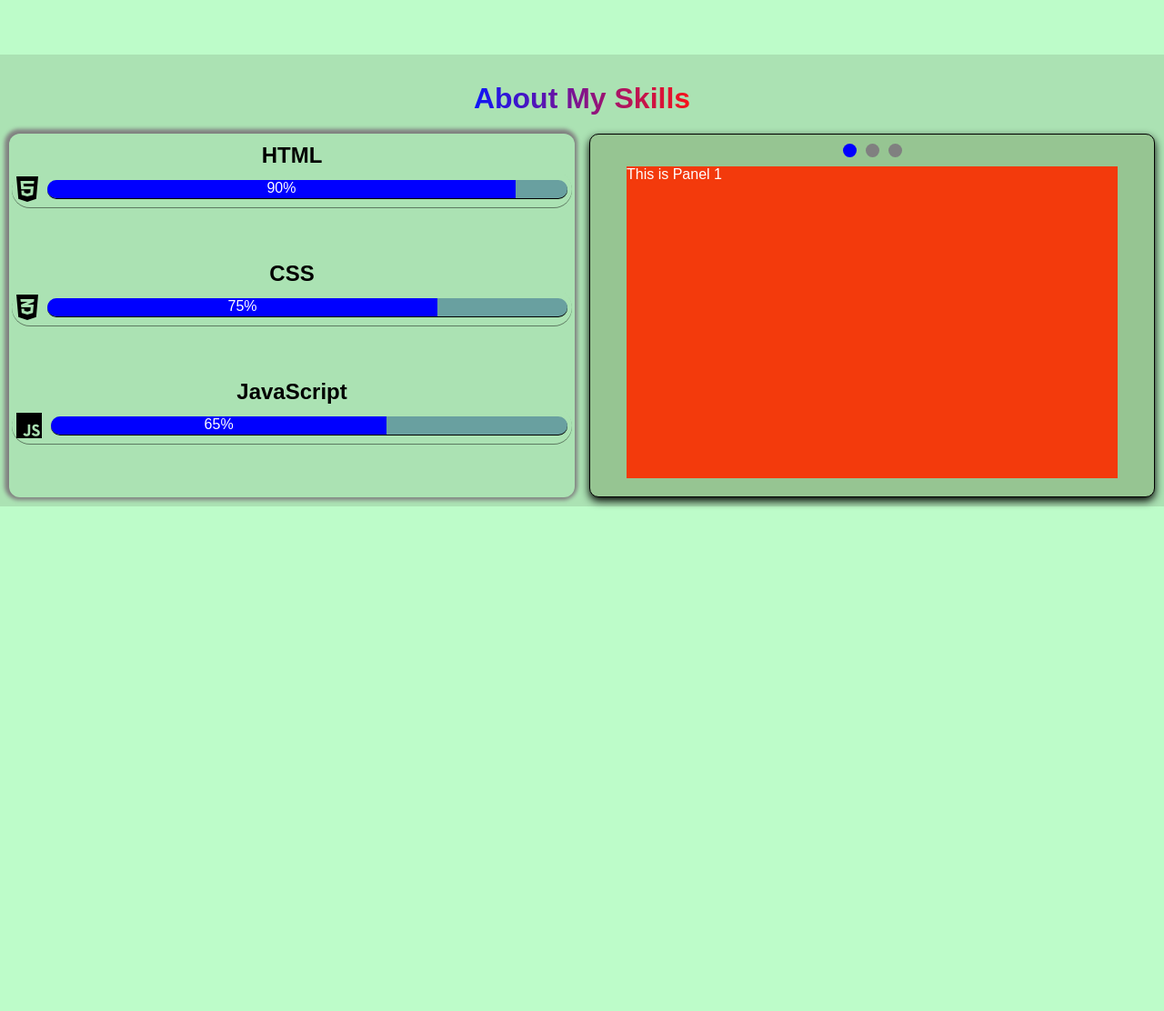
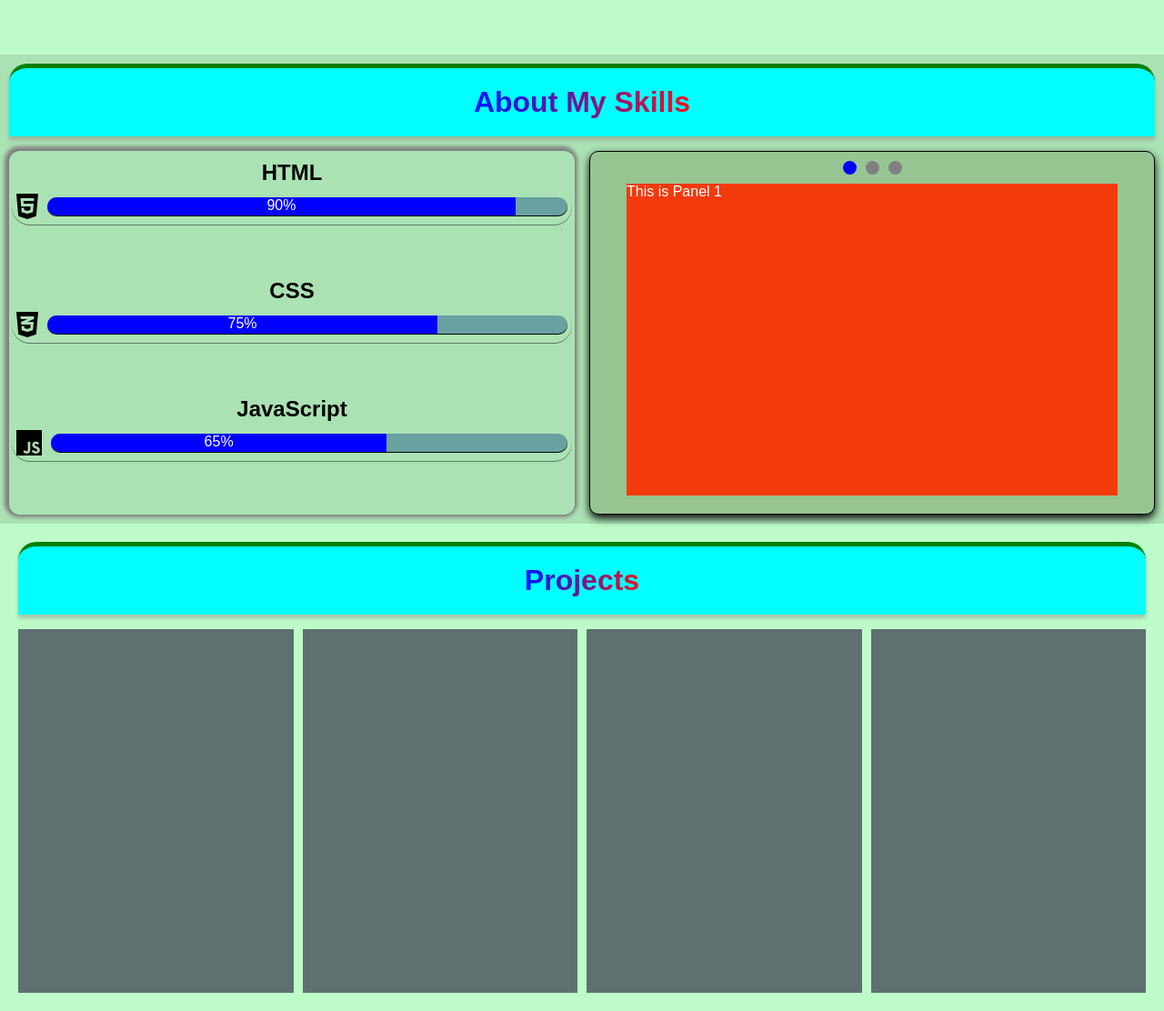
Before and after one commit to mujahidkhan621/javaSript-practice, a plain HTML site: page Index.html in a window 1280 px wide. Shown: the part 116-1228 px from the top of the page at 91% size. Before the commit the page ends 1200 px from the top, so only its background shows below. Drawn offline with Linux system fonts and the light colour scheme.

Commit message:
started working on projects section and cards

```diff
--- a/Index.html
+++ b/Index.html
@@ -64,7 +64,7 @@
 
     <!-- my skill  -->
     <section class="skill">
-        <h1>About My Skills</h1>
+        <div class="banner"><h1 class="forIngradients">About My Skills</h1></div>
         <div class="skill--div">
             <div class="language">
                 <div class="language--sect">
@@ -111,7 +111,15 @@
         </div>
         </div>
     </section>
-    <section class="project_section"></section>
+    <section class="project_section">
+        <div class="banner"><h1 class="forIngradients">Projects</h1></div>
+        <div class="cards-container">
+            <div class="cards"></div>
+        <div class="cards"></div>
+        <div class="cards"></div>
+        <div class="cards"></div>
+        </div>
+    </section>
     <script src="script.js"></script>
 </body>
 
--- a/projects.css
+++ b/projects.css
@@ -0,0 +1,24 @@
+.project_section{
+    position: relative;
+    top: 11rem;
+    /* height: 400px; */
+    width: 100%;
+    display: flex;
+    flex-direction: column;
+    align-items: center;
+    /* background-color: aquamarine; */
+    padding: 20px;
+}
+.cards-container{
+    width: 100%;
+    display: grid;
+    grid-template-columns:1fr 1fr 1fr 1fr;
+    column-gap: 10px;
+
+
+}
+
+.cards{
+    height:400px;
+    background-color: rgb(94, 112, 112);
+}
--- a/script.js
+++ b/script.js
@@ -110,7 +110,7 @@ function showPanels(index){
 // to manually switching data
 bobbles.forEach((btn,index )=>{
     btn.addEventListener('click',()=>{
-        console.log("or is it working ")
+        console.log("is it working ")
         currentIndex =index;
         showPanels(index)
     })
@@ -124,4 +124,4 @@ let time = setInterval(()=>{
         currentIndex =0;
     }
 
-},3000)
+},5000)
--- a/skill.css
+++ b/skill.css
@@ -8,25 +8,23 @@
     top: 11rem;
     padding: 10px;
 }
-
-.skill h1 {
-    background: linear-gradient(to right, rgb(0, 4, 255), rgb(255, 0, 13));
-    -webkit-background-clip: text;
-    -webkit-text-fill-color: transparent;
-    background-clip: text;
-    color: transparent;
-    opacity: 0;
-    margin: 5px;
-    font-size: xx-large;
-    margin: 20px;
-    animation: fadeIn 2s ease-in-out infinite;
+.banner{
+    display: flex;
+    justify-content: center;
+    align-items: center;
+    height: 80px;
+   width: 100%;
+   background-color: aqua;
+   border-top: 5px solid green;
+   border-top-left-radius: 20px;
+   border-top-right-radius: 20px;
+   box-shadow: 0px 4px 4px 0px rgba(129, 117, 117, 0.404);
+   margin-bottom: 1rem;
 }
-
 .skill--div {
     /* height: 400px; */
     /* background-color: rgb(25, 26, 25); */
     width: 100%;
-    /* margin-top: 11rem; */
     display: grid;
     column-gap: 1rem;
     row-gap: 1rem;
```
